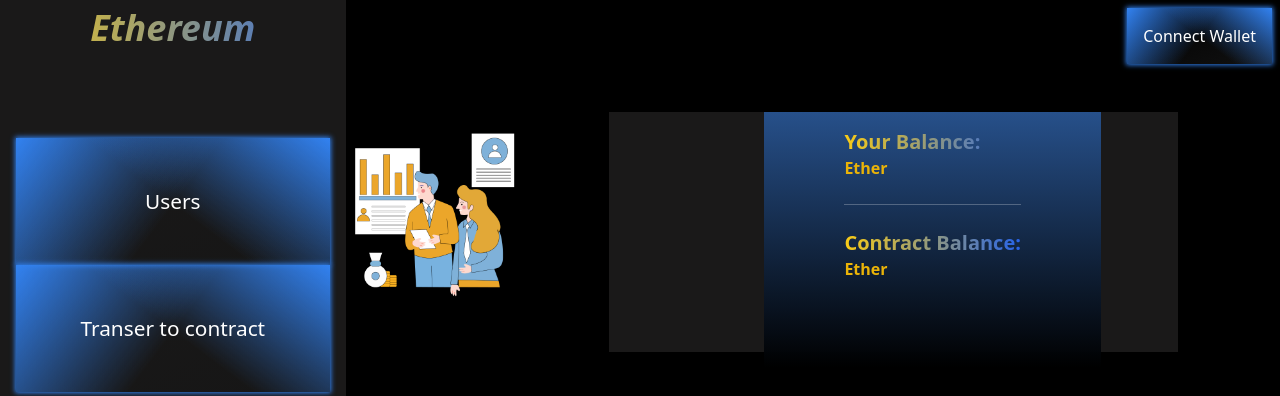
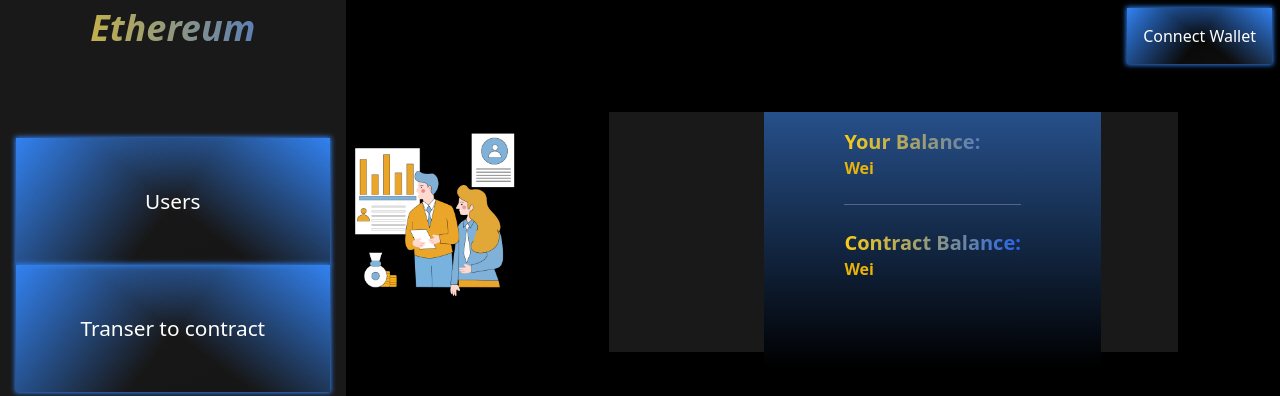
Before and after one commit to RYees/refund-by-location-dapp-ethereum, a React (Vite) app in the folder application-react/: page / in a window 1280 px wide. Shown: the top 396 px of the page. Built offline with nearby package versions, Linux system fonts and the light colour scheme.

Commit message:
interface changes

```diff
--- a/application-react/src/components/Home.jsx
+++ b/application-react/src/components/Home.jsx
@@ -63,16 +63,16 @@
        <div className='one bg-[#000000] h-full '><img className="h-48" src={picb}></img></div>
        <div className='two'>
          <div className='mt-3 text-xl font-extrabold text-transparent bg-clip-text bg-gradient-to-r from-yellow-400 to-blue-600'>Your Balance: </div>
-         <p className='mb-4'>{urbalance}  <strong className='text-yellow-500'>Ether</strong></p>
+         <p className='mb-4'>{urbalance}  <strong className='text-yellow-500'>Wei</strong></p>
          <hr className='mb-4'></hr>
          <div className='text-xl font-extrabold text-transparent bg-clip-text bg-gradient-to-r from-yellow-400 to-blue-600'>Contract Balance: </div>
-         <p>{balance}  <strong className='text-yellow-500'>Ether</strong></p>
+         <p>{balance}  <strong className='text-yellow-500'>Wei</strong></p>
        </div>
     </div>
 
     { visible ?
     <div className='flex justify-end px-2 text-2xl text-red-600'>
-    <p>Contract balance is below the sufficient amout of Ether</p>
+    <p>Contract balance is below the sufficient amout of Wei</p>
     </div> : <p></p>}
 
     { show ?
--- a/application-react/src/components/Location.jsx
+++ b/application-react/src/components/Location.jsx
@@ -132,7 +132,7 @@
                 <button onClick={callTransaction} className="send text-center text-white transition-all px-4 py-4 rounded hover:brightness-150 text-xl">Send Location</button>
             </div>
             <div className="text-center mb-20">
-                   <button onClick={checkResult} className="send text-center text-white transition-all px-2 py-2 rounded hover:brightness-150 text-xl">Check</button>
+                   <button onClick={checkResult} className="send text-center text-white transition-all px-2 py-2 rounded hover:brightness-150 text-xl">Status</button>
             </div>
             <div className="mt-4">
                 <p className="text-xl"><strong className="text-3xl text-blue-900">{output}</strong></p>
--- a/application-react/src/mypages/Admin.jsx
+++ b/application-react/src/mypages/Admin.jsx
@@ -66,7 +66,7 @@
         <li className='-mt-3 bg-[#a76900] p-3 rounded text-white hover:brightness-150' onClick={getContractBalance}>Balance</li>
         </ul>
         { view ?
-         <div>{balance} Ethers</div> :
+         <div>{balance} E</div> :
          <p></p>
         }
      </div>
```
Also changed, not shown: 4 other files (tests, documents, lock files or other folders).
